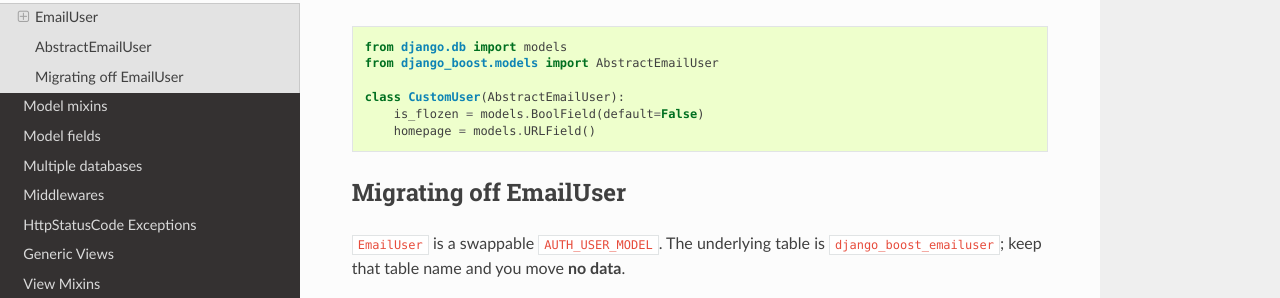
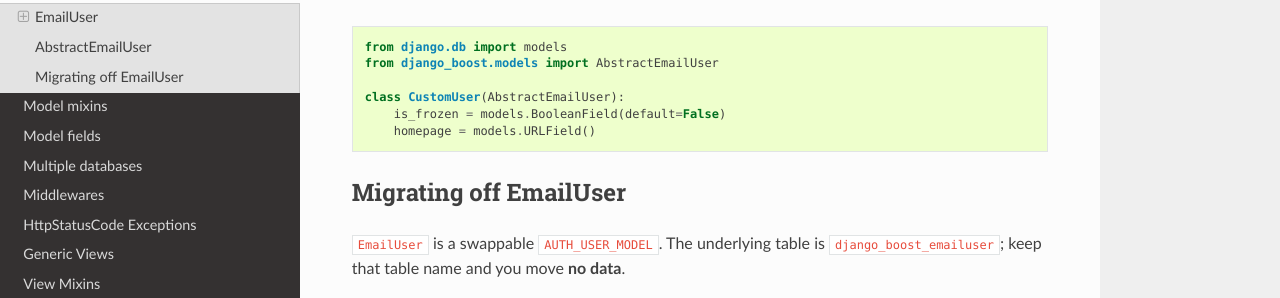
Before and after one commit to ChanTsune/django-boost, a Sphinx documentation site: the page built from docs/custom_user.rst, in a window 1280 px wide and 900 px high, scrolled down 645 px. Shown: the part 153-451 px from the top of the window. Built offline with Sphinx 7.4.7 and the Read the Docs theme 3.1.0, drawn with Linux system fonts in a browser that asks for light colours.

Commit message:
:memo: Fix AbstractEmailUser example field
`models.BoolField` does not exist; use `models.BooleanField`. Also fix the
`is_flozen` -> `is_frozen` typo.

```diff
--- a/docs/custom_user.rst
+++ b/docs/custom_user.rst
@@ -41,7 +41,7 @@
   from django_boost.models import AbstractEmailUser
 
   class CustomUser(AbstractEmailUser):
-      is_flozen = models.BoolField(default=False)
+      is_frozen = models.BooleanField(default=False)
       homepage = models.URLField()
 
 
```
